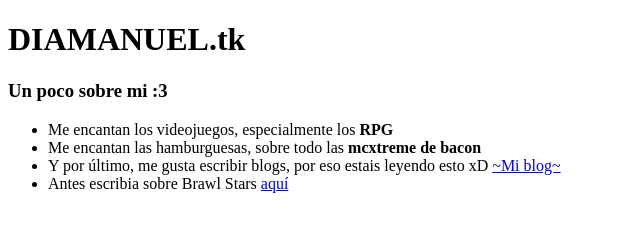
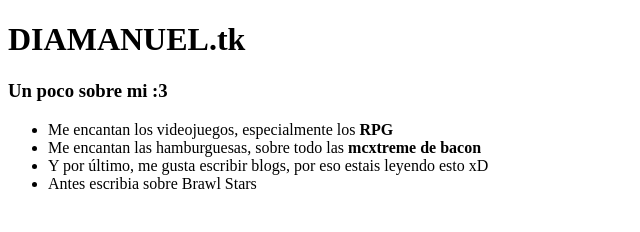
Before and after one commit to DIAMANUEL/DIAMANUEL-landing, a plain HTML site: page index.html in a window 1280 px wide. Shown: the whole page, without its empty margins (0-640 px from the left). Drawn offline with Linux system fonts and the light colour scheme.

Commit message:
Update index.html

```diff
--- a/index.html
+++ b/index.html
@@ -11,8 +11,8 @@
   <ul>
     <li> Me encantan los videojuegos, especialmente los <strong>RPG</strong>
     <li> Me encantan las hamburguesas, sobre todo las <strong>mcxtreme de bacon</strong>
-    <li> Y por último, me gusta escribir blogs, por eso estais leyendo esto xD <a href="https://www.diamanuel.wordpress.com">~Mi blog~</a>
-    <li> Antes escribia sobre Brawl Stars <a href="https://www.blogbrawlstars.wordpress.com">aquí</a>
+    <li> Y por último, me gusta escribir blogs, por eso estais leyendo esto xD
+    <li> Antes escribia sobre Brawl Stars
   </ul>
 </body>
 
```
